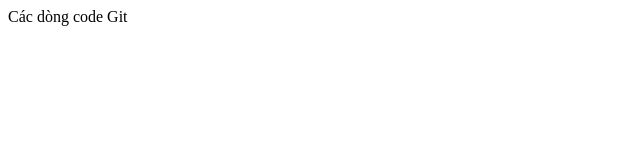
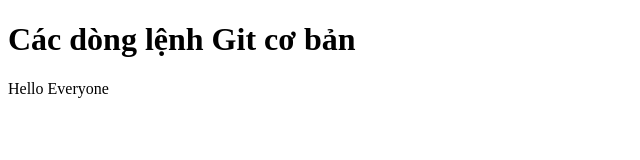
Before and after one commit to hoangphuc1410/Github_Tutorial, a plain HTML site: page index.html in a window 1280 px wide. Shown: the whole page, without its empty margins (0-640 px from the left). Drawn offline with Linux system fonts and the light colour scheme.

Commit message:
Change First

```diff
--- a/index.html
+++ b/index.html
@@ -7,6 +7,7 @@
    <title>Git & Github</title>
 </head>
 <body>
-    Các dòng code Git
+    <h1> Các dòng lệnh Git cơ bản </h1>
+    <p> Hello Everyone </p>
 </body>
 </html>
```
